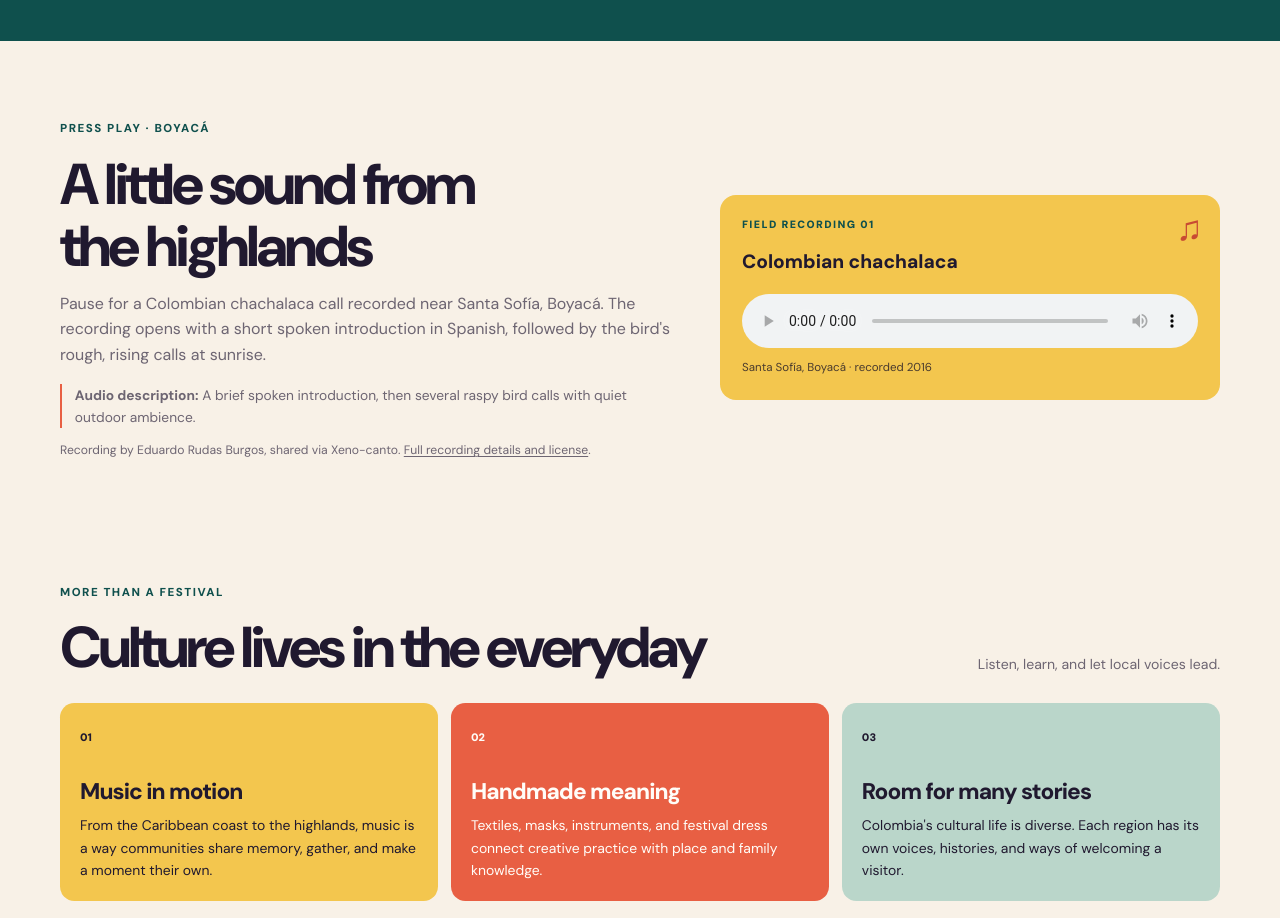
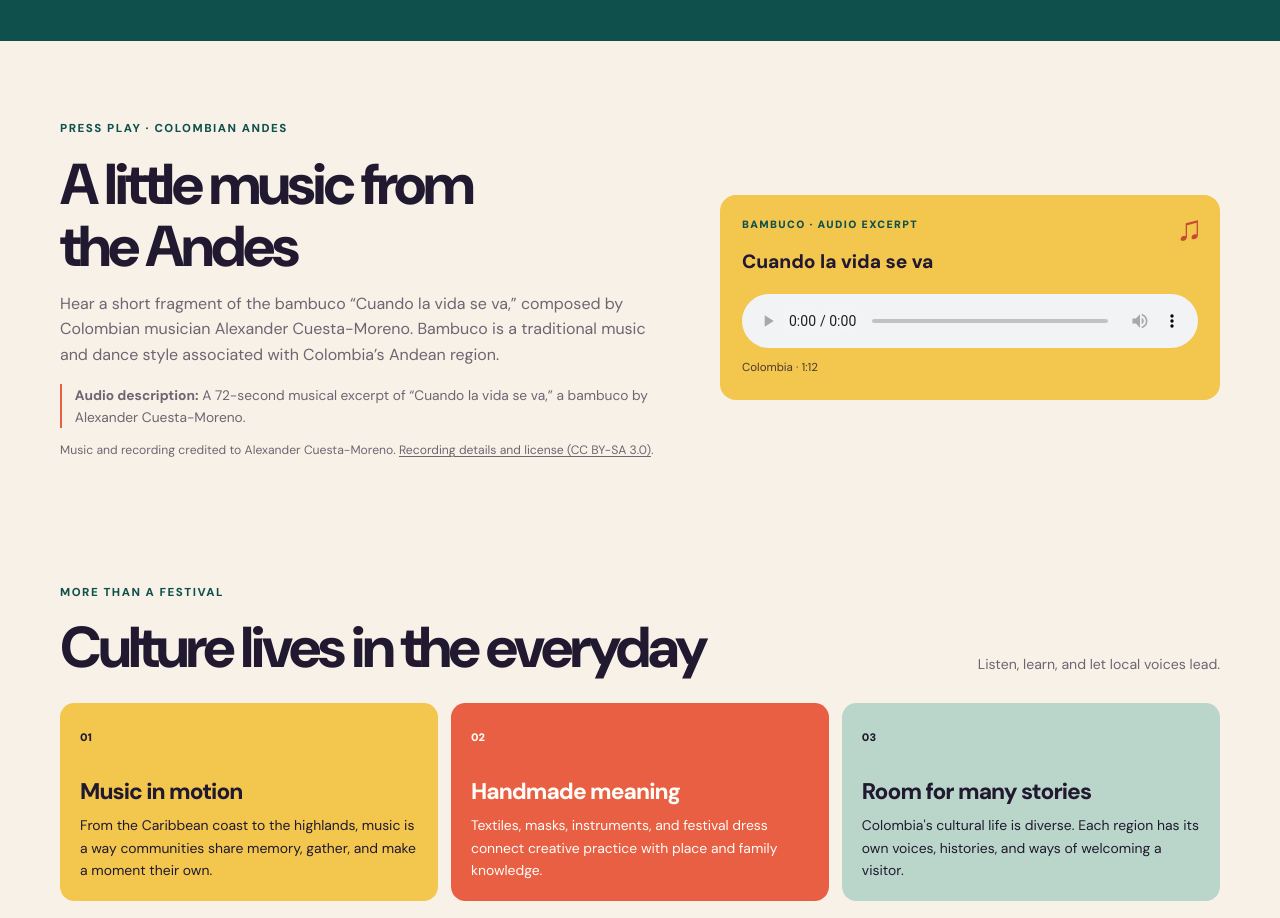
Before and after one commit to kuinnster/country-website-genai, a plain HTML site: page culture.html in a window 1280 px wide. Shown: the part 1140-2058 px from the top of the page. Drawn offline with Linux system fonts and the light colour scheme.

Commit message:
Replace chachalaca with licensed bambuco audio
Update the culture page and credits with the CC BY-SA 3.0 excerpt, and revise the plan to document the selected track and MP3 transcode.\n\nCo-authored-by: Copilot <223556219+Copilot@users.noreply.github.com>

```diff
--- a/culture.html
+++ b/culture.html
@@ -3,7 +3,7 @@
   <head>
     <meta charset="utf-8">
     <meta name="viewport" content="width=device-width, initial-scale=1">
-    <meta name="description" content="Explore Colombian culture through Carnival of Barranquilla, music, community traditions, and a field recording from Boyacá.">
+    <meta name="description" content="Explore Colombian culture through the Carnival of Barranquilla, bambuco music, and traditions shaped by communities across the country.">
     <meta name="theme-color" content="#f8f1e7">
     <title>Culture &amp; traditions | Colombia, in full colour</title>
     <link rel="icon" type="image/svg+xml" href="assets/icons/favicon.svg">
@@ -71,21 +71,21 @@
 
       <section class="page-shell sound-section" aria-labelledby="sound-title">
         <div class="sound-copy">
-          <p class="eyebrow">Press play · Boyacá</p>
-          <h2 id="sound-title">A little sound from the highlands</h2>
-          <p>Pause for a Colombian chachalaca call recorded near Santa Sofía, Boyacá. The recording opens with a short spoken introduction in Spanish, followed by the bird's rough, rising calls at sunrise.</p>
-          <p class="audio-description"><strong>Audio description:</strong> A brief spoken introduction, then several raspy bird calls with quiet outdoor ambience.</p>
-          <p class="source-note">Recording by Eduardo Rudas Burgos, shared via Xeno-canto. <a href="https://commons.wikimedia.org/wiki/File:Ortalis_columbiana_-_Colombian_Chachalaca_XC337020.mp3" rel="external">Full recording details and license</a>.</p>
+          <p class="eyebrow">Press play · Colombian Andes</p>
+          <h2 id="sound-title">A little music from the Andes</h2>
+          <p>Hear a short fragment of the bambuco “Cuando la vida se va,” composed by Colombian musician Alexander Cuesta-Moreno. Bambuco is a traditional music and dance style associated with Colombia’s Andean region.</p>
+          <p class="audio-description"><strong>Audio description:</strong> A 72-second musical excerpt of “Cuando la vida se va,” a bambuco by Alexander Cuesta-Moreno.</p>
+          <p class="source-note">Music and recording credited to Alexander Cuesta-Moreno. <a href="https://commons.wikimedia.org/wiki/File:Cuando_la_vida_se_va-fragmento.ogg" rel="external">Recording details and license (CC BY-SA 3.0)</a>.</p>
         </div>
         <div class="audio-card">
           <span class="audio-icon" aria-hidden="true">♫</span>
-          <p class="audio-kicker">Field recording 01</p>
-          <p class="audio-title">Colombian chachalaca</p>
-          <audio controls preload="metadata" aria-label="Colombian chachalaca field recording">
-            <source src="assets/audio/colombian-chachalaca.mp3" type="audio/mpeg">
+          <p class="audio-kicker">Bambuco · audio excerpt</p>
+          <p class="audio-title">Cuando la vida se va</p>
+          <audio controls preload="metadata" aria-label="Bambuco excerpt, Cuando la vida se va">
+            <source src="assets/audio/colombian-bambuco.mp3" type="audio/mpeg">
             Your browser does not support the audio player. See the recording details in the credits.
           </audio>
-          <p class="audio-meta">Santa Sofía, Boyacá · recorded 2016</p>
+          <p class="audio-meta">Colombia · 1:12</p>
         </div>
       </section>
 
```
Also changed, not shown: credits.html (+3 -3 lines), 3 other files.
